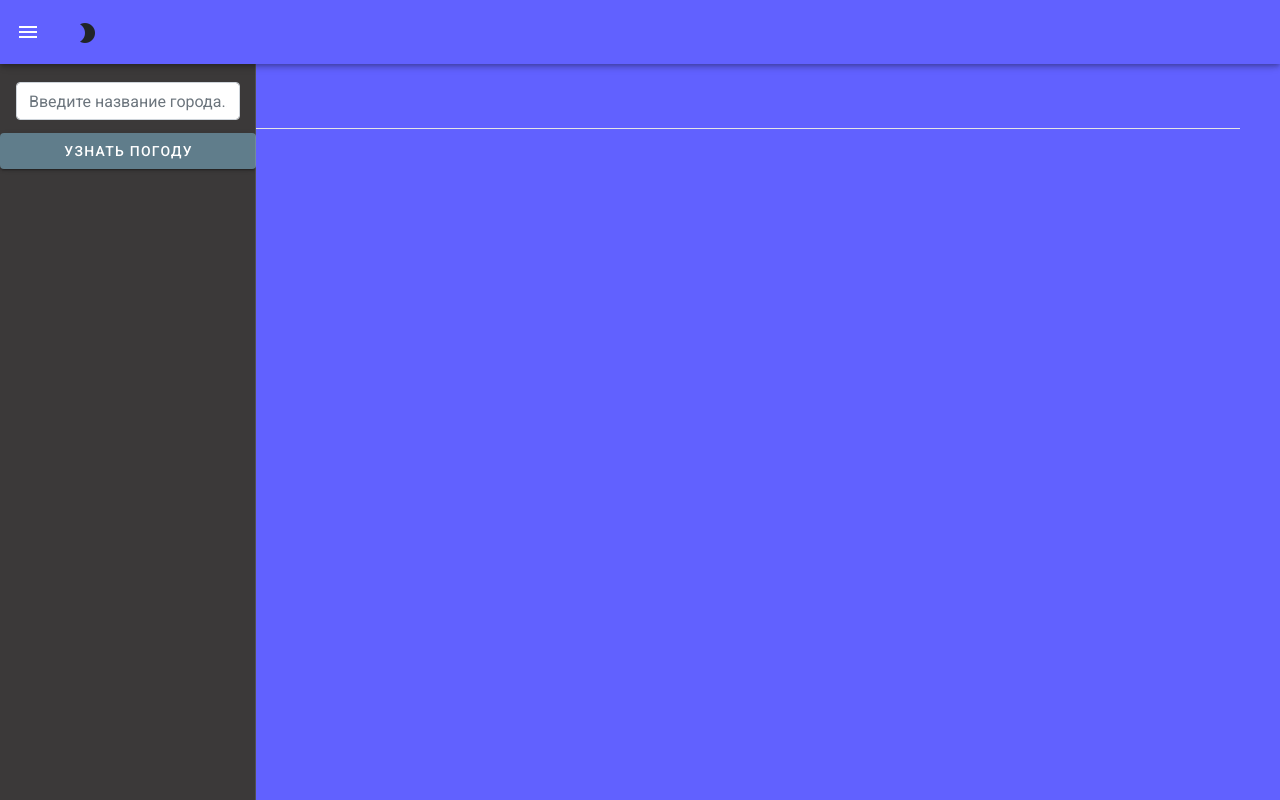
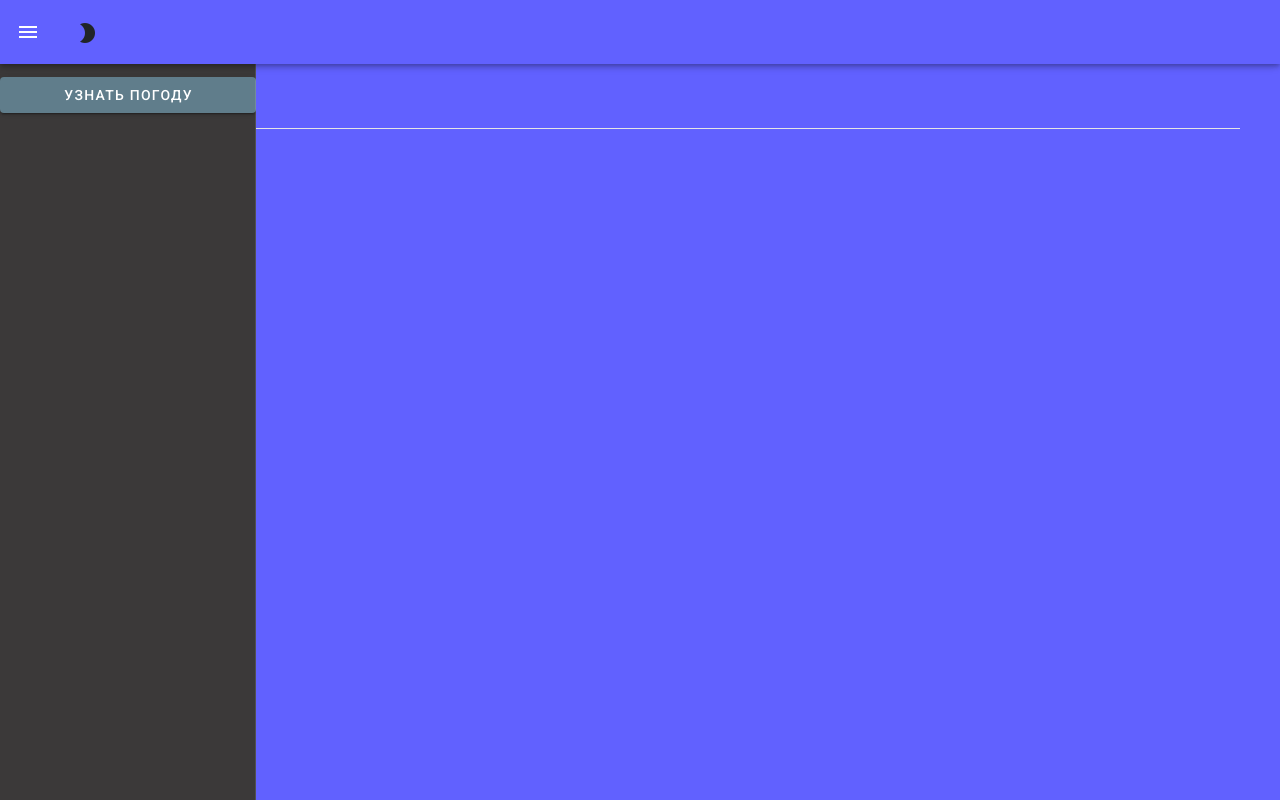
Before and after one commit to Niki-Nik/weather-v2, a Vue app: page / in a window 1280 px wide. Both pictures are taken after a click on the button 28 px from the left and 32 px from the top of the page. Built offline with nearby package versions, Linux system fonts and the light colour scheme; no server answers.

Commit message:
the input field appears when the button is pressed

```diff
--- a/src/App.vue
+++ b/src/App.vue
@@ -1,11 +1,20 @@
 <template>
   <v-app id="app">
-    <v-navigation-drawer v-model="drawer" dark color="rgb(59, 57, 57)" app clipped>
+    <v-navigation-drawer
+      v-model="drawer"
+      dark
+      color="rgb(59, 57, 57)"
+      app
+      clipped
+    >
       <allWeather></allWeather>
     </v-navigation-drawer>
 
     <v-app-bar app clipped-left color="rgb(97, 97, 255)">
-      <v-app-bar-nav-icon color="#FFF" @click.stop="drawer = !drawer"></v-app-bar-nav-icon>
+      <v-app-bar-nav-icon
+        color="#FFF"
+        @click.stop="drawer = !drawer"
+      ></v-app-bar-nav-icon>
       <DarkMode></DarkMode>
     </v-app-bar>
     <br />
@@ -32,9 +41,9 @@ export default {
   name: "App",
   data() {
     return {
-      drawer: false
+      drawer: false,
     };
-  }
+  },
 };
 </script>
 
@@ -50,13 +59,6 @@ export default {
 #app {
   background: rgb(97, 97, 255);
   color: aliceblue;
-}
-.btnn {
-  margin-top: 5px;
-}
-input {
-  background: rgb(255, 255, 255);
-  margin-top: 10px;
 }
 .item {
   background: rgb(97, 97, 255);
--- a/src/components/allWeather.vue
+++ b/src/components/allWeather.vue
@@ -2,8 +2,10 @@
   <div>
     <div class="location">
       <v-list>
+        <v-btn block color="blue-grey" class="btnn" @click="weather">узнать погоду</v-btn>
         <v-list-item>
           <input
+            v-if="inputWeather"
             type="text"
             v-on:keyup.enter="weather"
             v-model="getWeather"
@@ -13,7 +15,6 @@
         </v-list-item>
       </v-list>
     </div>
-    <v-btn block color="blue-grey" class="btnn" @click="weather">узнать погоду</v-btn>
   </div>
 </template>
 
@@ -22,20 +23,24 @@ export default {
   data() {
     return {
       getWeather: "",
+      inputWeather: false,
 
       url: "http://api.openweathermap.org/data/2.5/weather?",
       q: "q=",
       nameCity: "",
       appid: "&appid=2f214a568d767d2c4201c9df83ad2f7d",
 
-      url2: "http://api.openweathermap.org/data/2.5/forecast?"
+      url2: "http://api.openweathermap.org/data/2.5/forecast?",
+      q2: "q="
     };
   },
   methods: {
     weather() {
+      this.inputWeather = true;
       if (this.getWeather != "") {
         this.nameCity = this.getWeather;
         this.getWeather = "";
+        this.inputWeather = false;
         fetch(this.url + this.q + this.nameCity + this.appid)
           .then(function(resp) {
             return resp.json();
@@ -93,7 +98,7 @@ export default {
             }
           });
 
-        fetch(this.url2 + this.q + this.nameCity + this.appid)
+        fetch(this.url2 + this.q2 + this.nameCity + this.appid)
           .then(function(res) {
             return res.json();
           })
@@ -253,4 +258,11 @@ export default {
 </script>
 
 <style>
+.btnn {
+  margin-top: 5px;
+}
+input {
+  background: rgb(255, 255, 255);
+  margin-top: 10px;
+}
 </style>
```
